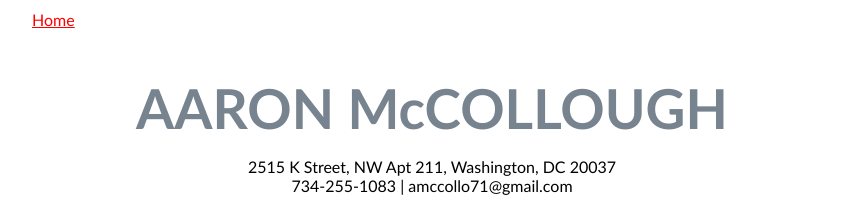
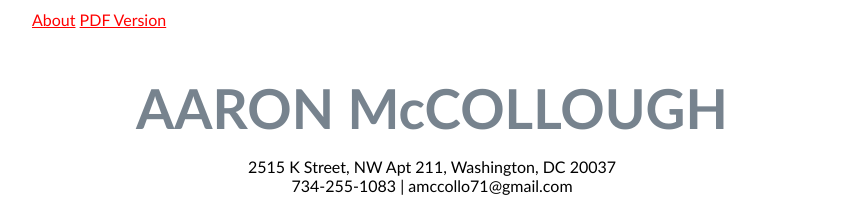
Before and after one commit to amccollo/amccollo.github.io, a Jekyll site: the page built from cv.md, in a window 1280 px wide and 900 px high. Shown: the top 204 px of the window, without its empty margins (208-1070 px from the left). Built offline with Jekyll 4.4.1, drawn with Linux system fonts in a browser that asks for light colours; nearby versions of some CDN libraries.

Commit message:
Update cv.md

```diff
--- a/cv.md
+++ b/cv.md
@@ -6,7 +6,7 @@
 
 ---
 
-[Home](http://aaronmccollough.com)
+<a href="http://aaronmccollough.com">About</a> <a href="#">PDF Version</a>
 
 # AARON McCOLLOUGH
 
```
